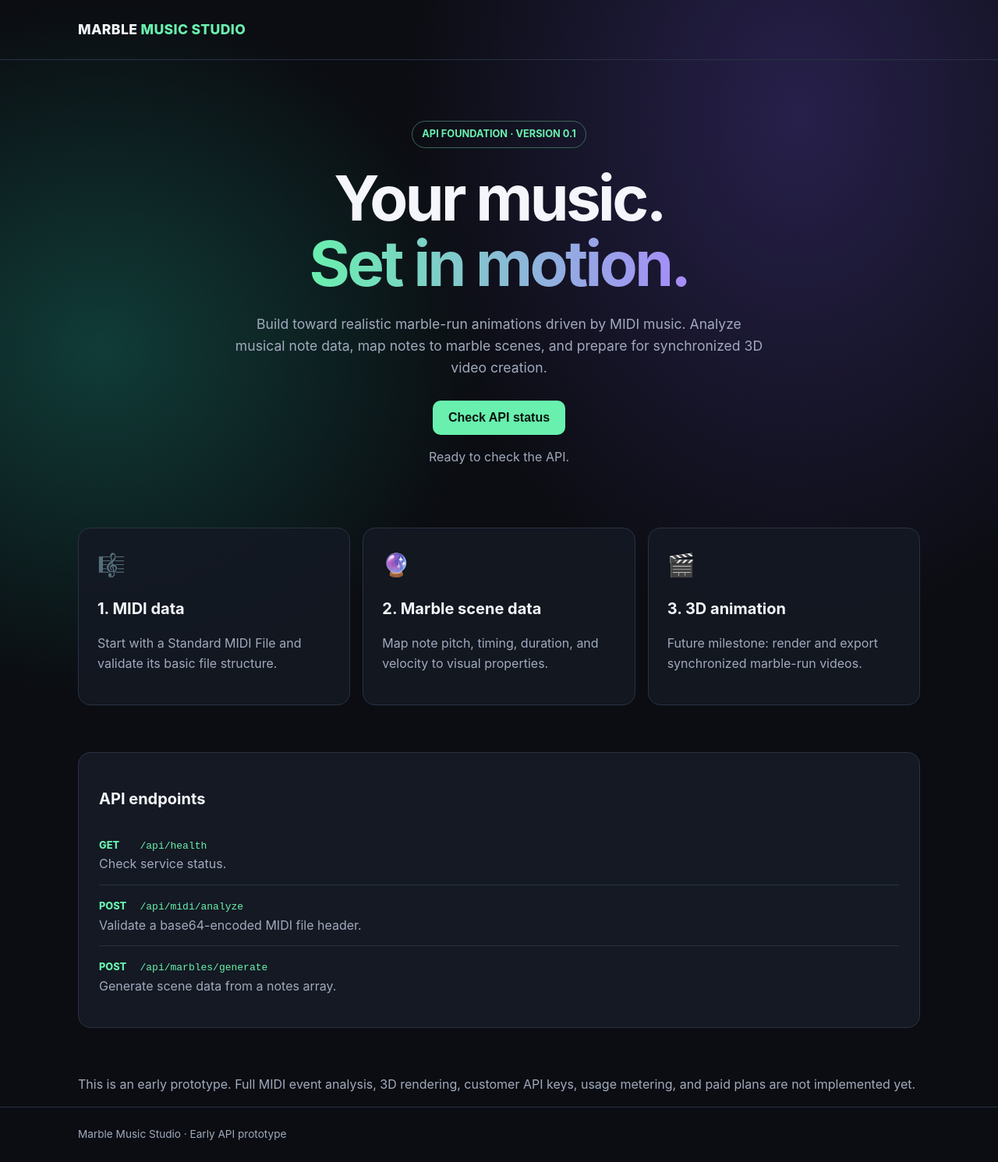
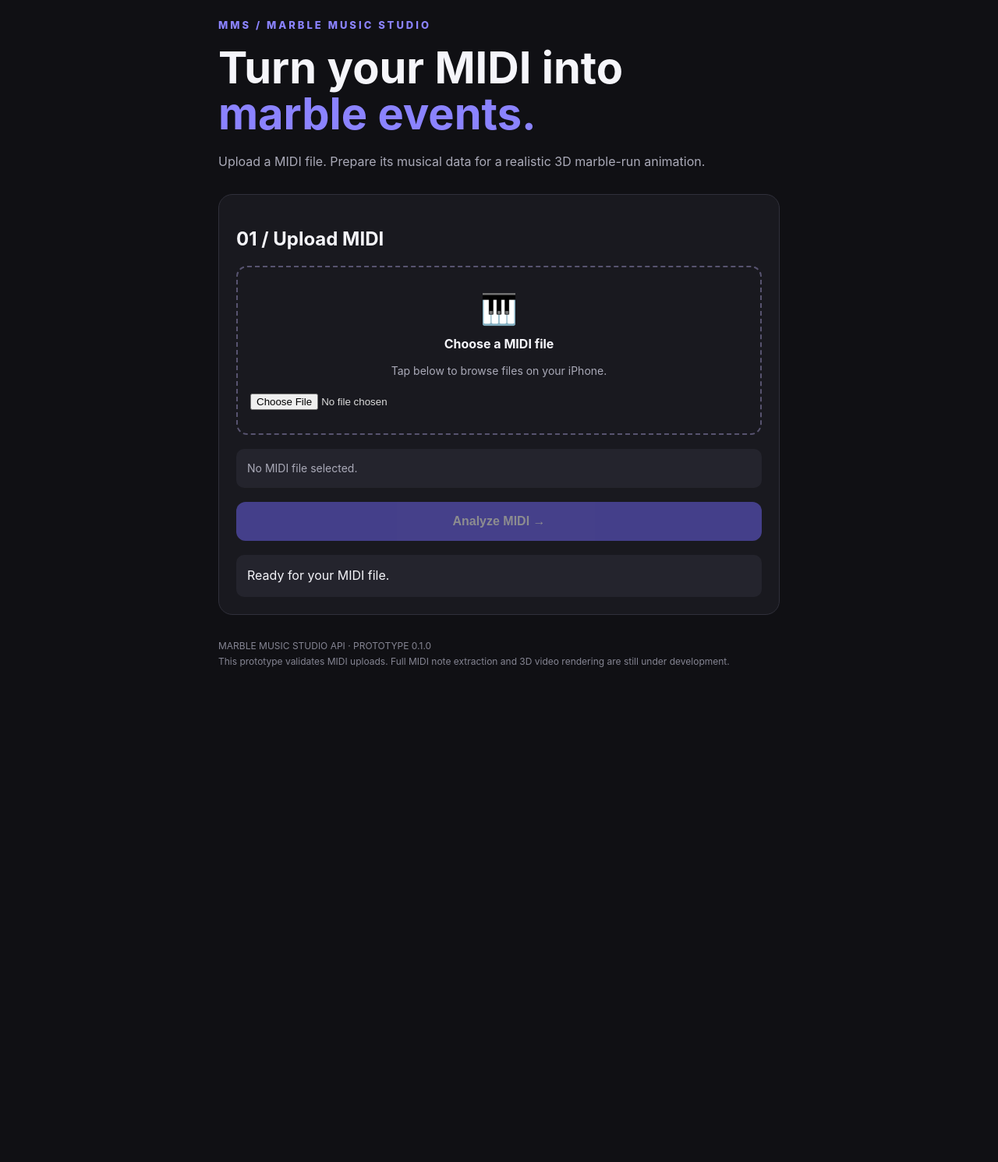
Before and after one commit to stvsimm/-marble-music-studio-api, a website: page public/index.html in a window 1280 px wide. Shown: the whole page at 78% size. After the commit the page ends 884 px from the top, so only its background shows below. Drawn offline with Linux system fonts and the light colour scheme.

Commit message:
Update index.html

```diff
--- a/public/index.html
+++ b/public/index.html
@@ -3,260 +3,297 @@
 <head>
   <meta charset="UTF-8">
   <meta name="viewport" content="width=device-width, initial-scale=1">
-  <meta name="theme-color" content="#0b0d12">
-  <title>Marble Music Studio — MIDI to Marble Worlds</title>
-  <meta name="description" content="Turn MIDI note data into the building blocks for synchronized marble-run music animations.">
+  <meta name="theme-color" content="#101014">
+  <title>Marble Music Studio</title>
+
   <style>
-    :root {
-      color-scheme: dark;
-      --bg: #0b0d12;
-      --panel: #141923;
-      --text: #f4f6fb;
-      --muted: #a1aabd;
-      --green: #69f0ae;
-      --purple: #a78bfa;
-      --border: #293244;
-    }
-
     * { box-sizing: border-box; }
 
     body {
       margin: 0;
-      background:
-        radial-gradient(ellipse at 80% 10%, #27204b 0, transparent 35%),
-        radial-gradient(ellipse at 10% 30%, #103c37 0, transparent 30%),
-        var(--bg);
-      color: var(--text);
-      font-family: -apple-system, BlinkMacSystemFont, "Segoe UI", sans-serif;
+      padding: 24px 16px;
+      background: #101014;
+      color: #f5f5fa;
+      font-family: -apple-system, BlinkMacSystemFont, sans-serif;
+    }
+
+    main {
+      max-width: 720px;
+      margin: 0 auto;
+    }
+
+    .brand {
+      color: #8b83ff;
+      font-size: 13px;
+      font-weight: 800;
+      letter-spacing: 3px;
+    }
+
+    h1 {
+      font-size: clamp(34px, 8vw, 56px);
+      line-height: 1.05;
+      margin: 18px 0;
+    }
+
+    h1 span { color: #8b83ff; }
+
+    .intro {
+      color: #aaaab8;
+      line-height: 1.7;
+    }
+
+    .card {
+      margin-top: 28px;
+      padding: 22px;
+      border: 1px solid #30303b;
+      border-radius: 18px;
+      background: #19191f;
+    }
+
+    .dropzone {
+      display: block;
+      padding: 30px 16px;
+      border: 2px dashed #57536f;
+      border-radius: 14px;
+      text-align: center;
+      cursor: pointer;
+    }
+
+    .icon {
+      font-size: 38px;
+      margin-bottom: 12px;
+    }
+
+    .muted {
+      color: #aaaab8;
+      font-size: 14px;
       line-height: 1.6;
     }
 
-    .wrap {
-      width: min(1080px, 92%);
-      margin: auto;
-    }
-
-    header {
-      padding: 24px 0;
-      border-bottom: 1px solid var(--border);
-    }
-
-    .brand {
-      font-size: 1.1rem;
-      font-weight: 800;
-      letter-spacing: .02em;
-    }
-
-    .brand span { color: var(--green); }
-
-    .hero {
-      padding: 78px 0 55px;
-      text-align: center;
-    }
-
-    .badge {
-      display: inline-block;
-      padding: 6px 12px;
-      border: 1px solid #3d675b;
-      border-radius: 999px;
-      color: var(--green);
-      font-size: .8rem;
-      font-weight: 700;
-    }
-
-    h1 {
-      margin: 22px auto;
-      max-width: 800px;
-      font-size: clamp(2.4rem, 7vw, 5rem);
-      line-height: 1.05;
-      letter-spacing: -.045em;
-    }
-
-    h1 span {
-      background: linear-gradient(90deg, var(--green), var(--purple));
-      -webkit-background-clip: text;
-      background-clip: text;
-      color: transparent;
-    }
-
-    .intro {
-      max-width: 680px;
-      margin: 0 auto 28px;
-      color: var(--muted);
-      font-size: 1.1rem;
+    input[type="file"] {
+      display: block;
+      width: 100%;
+      margin-top: 18px;
+      color: #ddd;
     }
 
     button {
-      padding: 13px 20px;
+      width: 100%;
+      padding: 16px;
+      margin-top: 18px;
       border: 0;
-      border-radius: 10px;
-      background: var(--green);
-      color: #07120e;
-      font-weight: 800;
-      font-size: 1rem;
+      border-radius: 12px;
+      background: #7167f5;
+      color: white;
+      font-size: 16px;
+      font-weight: 750;
       cursor: pointer;
     }
 
     button:disabled {
+      opacity: .5;
       cursor: wait;
-      opacity: .7;
     }
 
-    #status {
-      min-height: 28px;
-      margin-top: 16px;
-      color: var(--muted);
+    .status {
+      margin-top: 18px;
+      padding: 14px;
+      border-radius: 10px;
+      background: #24242d;
       overflow-wrap: anywhere;
+      line-height: 1.6;
     }
 
-    .grid {
-      display: grid;
-      grid-template-columns: repeat(auto-fit, minmax(220px, 1fr));
-      gap: 16px;
-      padding: 20px 0 60px;
+    .success { color: #79e5ad; }
+    .error { color: #ff8585; }
+
+    pre {
+      padding: 16px;
+      background: #0c0c10;
+      border: 1px solid #30303b;
+      border-radius: 12px;
+      overflow: auto;
+      white-space: pre-wrap;
+      overflow-wrap: anywhere;
+      font-size: 12px;
+      line-height: 1.6;
     }
 
-    .card {
-      padding: 24px;
-      border: 1px solid var(--border);
-      border-radius: 16px;
-      background: rgba(20, 25, 35, .88);
-    }
-
-    .icon { font-size: 1.8rem; }
-
-    h2 { font-size: 1.25rem; }
-
-    .card p, .note { color: var(--muted); }
-
-    code {
-      color: var(--green);
-      overflow-wrap: anywhere;
-    }
-
-    .api {
-      margin-bottom: 60px;
-      padding: 26px;
-      border: 1px solid var(--border);
-      border-radius: 16px;
-      background: var(--panel);
-    }
-
-    .endpoint {
-      padding: 13px 0;
-      border-bottom: 1px solid var(--border);
-    }
-
-    .endpoint:last-child { border-bottom: 0; }
-
-    .method {
-      display: inline-block;
-      min-width: 48px;
-      color: var(--green);
-      font-size: .8rem;
-      font-weight: 800;
-    }
+    .hidden { display: none; }
 
     footer {
-      padding: 24px 0;
-      border-top: 1px solid var(--border);
-      color: var(--muted);
-      font-size: .85rem;
+      margin-top: 30px;
+      color: #858593;
+      font-size: 12px;
+      line-height: 1.7;
     }
   </style>
 </head>
+
 <body>
-  <header>
-    <div class="wrap brand">MARBLE <span>MUSIC STUDIO</span></div>
-  </header>
+<main>
+  <div class="brand">MMS / MARBLE MUSIC STUDIO</div>
 
-  <main class="wrap">
-    <section class="hero">
-      <div class="badge">API FOUNDATION · VERSION 0.1</div>
-      <h1>Your music.<br><span>Set in motion.</span></h1>
+  <h1>Turn your MIDI into <span>marble events.</span></h1>
+
   <p class="intro">
-        Build toward realistic marble-run animations driven by MIDI music.
-        Analyze musical note data, map notes to marble scenes, and prepare
-        for synchronized 3D video creation.
+    Upload a MIDI file. Prepare its musical data for a
+    realistic 3D marble-run animation.
   </p>
-      <button id="check">Check API status</button>
-      <div id="status" role="status" aria-live="polite">
-        Ready to check the API.
+
+  <section class="card">
+    <h2>01 / Upload MIDI</h2>
+
+    <label class="dropzone" for="midiFile">
+      <div class="icon">🎹</div>
+      <strong>Choose a MIDI file</strong>
+      <p class="muted">
+        Tap below to browse files on your iPhone.
+      </p>
+      <input
+        id="midiFile"
+        type="file"
+        accept=".mid,.midi,audio/midi,audio/x-midi"
+      >
+    </label>
+
+    <div id="fileInfo" class="status muted">
+      No MIDI file selected.
+    </div>
+
+    <button id="analyzeButton" disabled>
+      Analyze MIDI →
+    </button>
+
+    <div id="status" class="status" aria-live="polite">
+      Ready for your MIDI file.
     </div>
   </section>
 
-    <section class="grid">
-      <article class="card">
-        <div class="icon">🎼</div>
-        <h2>1. MIDI data</h2>
-        <p>Start with a Standard MIDI File and validate its basic file structure.</p>
-      </article>
-      <article class="card">
-        <div class="icon">🔮</div>
-        <h2>2. Marble scene data</h2>
-        <p>Map note pitch, timing, duration, and velocity to visual properties.</p>
-      </article>
-      <article class="card">
-        <div class="icon">🎬</div>
-        <h2>3. 3D animation</h2>
-        <p>Future milestone: render and export synchronized marble-run videos.</p>
-      </article>
+  <section id="results" class="card hidden">
+    <h2>02 / Analysis Results</h2>
+    <p class="muted">
+      Response received from the Marble Music Studio API.
+    </p>
+    <pre id="output"></pre>
   </section>
 
-    <section class="api">
-      <h2>API endpoints</h2>
-      <div class="endpoint">
-        <span class="method">GET</span>
-        <code>/api/health</code>
-        <div class="note">Check service status.</div>
-      </div>
-      <div class="endpoint">
-        <span class="method">POST</span>
-        <code>/api/midi/analyze</code>
-        <div class="note">Validate a base64-encoded MIDI file header.</div>
-      </div>
-      <div class="endpoint">
-        <span class="method">POST</span>
-        <code>/api/marbles/generate</code>
-        <div class="note">Generate scene data from a notes array.</div>
-      </div>
-    </section>
-
-    <p class="note">
-      This is an early prototype. Full MIDI event analysis, 3D rendering,
-      customer API keys, usage metering, and paid plans are not implemented yet.
-    </p>
+  <footer>
+    MARBLE MUSIC STUDIO API · PROTOTYPE 0.1.0<br>
+    This prototype validates MIDI uploads. Full MIDI note
+    extraction and 3D video rendering are still under development.
+  </footer>
 </main>
 
-  <footer>
-    <div class="wrap">
-      Marble Music Studio · Early API prototype
-    </div>
-  </footer>
+<script>
+  const fileInput = document.getElementById("midiFile");
+  const fileInfo = document.getElementById("fileInfo");
+  const analyzeButton = document.getElementById("analyzeButton");
+  const statusBox = document.getElementById("status");
+  const results = document.getElementById("results");
+  const output = document.getElementById("output");
 
-  <script>
-    const button = document.getElementById("check");
-    const status = document.getElementById("status");
+  let selectedFile = null;
 
-    button.addEventListener("click", async () => {
-      button.disabled = true;
-      status.textContent = "Checking API…";
+  function showStatus(message, type = "") {
+    statusBox.className = "status " + type;
+    statusBox.textContent = message;
+  }
+
+  fileInput.addEventListener("change", () => {
+    selectedFile = fileInput.files[0] || null;
+    results.classList.add("hidden");
+    output.textContent = "";
+
+    if (!selectedFile) {
+      fileInfo.textContent = "No MIDI file selected.";
+      analyzeButton.disabled = true;
+      return;
+    }
+
+    const validExtension = /\.(mid|midi)$/i.test(selectedFile.name);
+
+    if (!validExtension) {
+      fileInfo.textContent = "Please select a .mid or .midi file.";
+      analyzeButton.disabled = true;
+      showStatus("Unsupported file type.", "error");
+      return;
+    }
+
+    if (selectedFile.size > 5 * 1024 * 1024) {
+      fileInfo.textContent = "File exceeds the 5 MB prototype limit.";
+      analyzeButton.disabled = true;
+      showStatus("Choose a smaller MIDI file.", "error");
+      return;
+    }
+
+    fileInfo.textContent =
+      selectedFile.name + " · " +
+      (selectedFile.size / 1024).toFixed(1) + " KB";
+
+    analyzeButton.disabled = false;
+    showStatus("File selected. Ready to analyze.");
+  });
+
+  analyzeButton.addEventListener("click", async () => {
+    if (!selectedFile) return;
+
+    analyzeButton.disabled = true;
+    results.classList.add("hidden");
+    showStatus("Reading MIDI file…");
 
     try {
-        const response = await fetch("/api/health");
+      const buffer = await selectedFile.arrayBuffer();
+      const bytes = new Uint8Array(buffer);
+
+      if (
+        bytes.length < 14 ||
+        String.fromCharCode(...bytes.slice(0, 4)) !== "MThd"
+      ) {
+        throw new Error(
+          "This file does not appear to be a valid Standard MIDI File."
+        );
+      }
+
+      showStatus("Encoding MIDI and contacting the API…");
+
+      // Convert bytes to Base64 in manageable chunks.
+      let binary = "";
+      const chunkSize = 32768;
+
+      for (let i = 0; i < bytes.length; i += chunkSize) {
+        binary += String.fromCharCode(
+          ...bytes.subarray(i, i + chunkSize)
+        );
+      }
+
+      const midiBase64 = btoa(binary);
+
+      const response = await fetch("/api/midi/analyze", {
+        method: "POST",
+        headers: {
+          "Content-Type": "application/json"
+        },
+        body: JSON.stringify({ midiBase64 })
+      });
+
       const data = await response.json();
 
-        if (!response.ok || !data.ok) {
-          throw new Error(data.error || "API check failed");
+      results.classList.remove("hidden");
+      output.textContent = JSON.stringify(data, null, 2);
+
+      if (!response.ok) {
+        throw new Error(data.error || "The API request failed.");
       }
 
-        status.textContent =
-          "Connected: " + data.service + " · Version " + data.version;
+      showStatus(
+        "Upload successful. The API accepted your MIDI file.",
+        "success"
+      );
     } catch (error) {
-        status.textContent =
-          "Could not reach the API. Deploy the site on Netlify and try again.";
+      showStatus(error.message || "Something went wrong.", "error");
     } finally {
-        button.disabled = false;
+      analyzeButton.disabled = false;
     }
   });
 </script>
```
Lines whose indentation alone changed are shown as unchanged.
